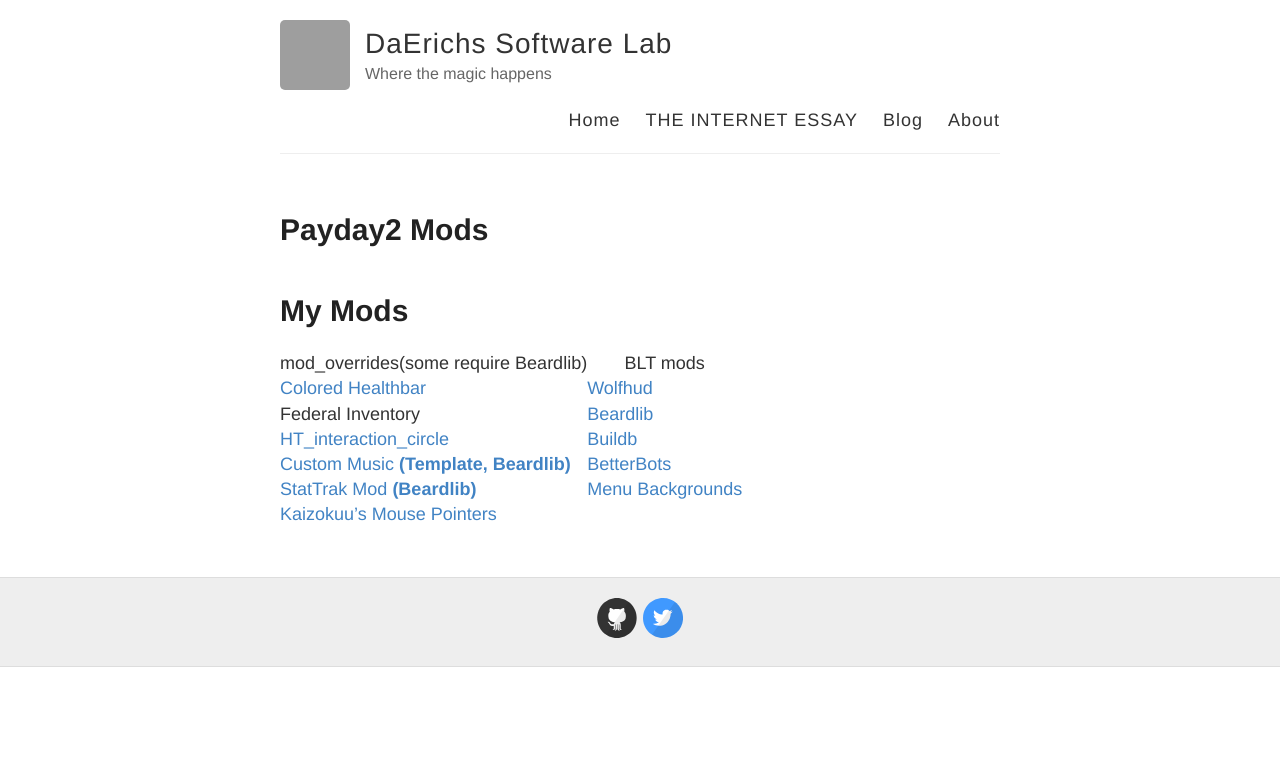
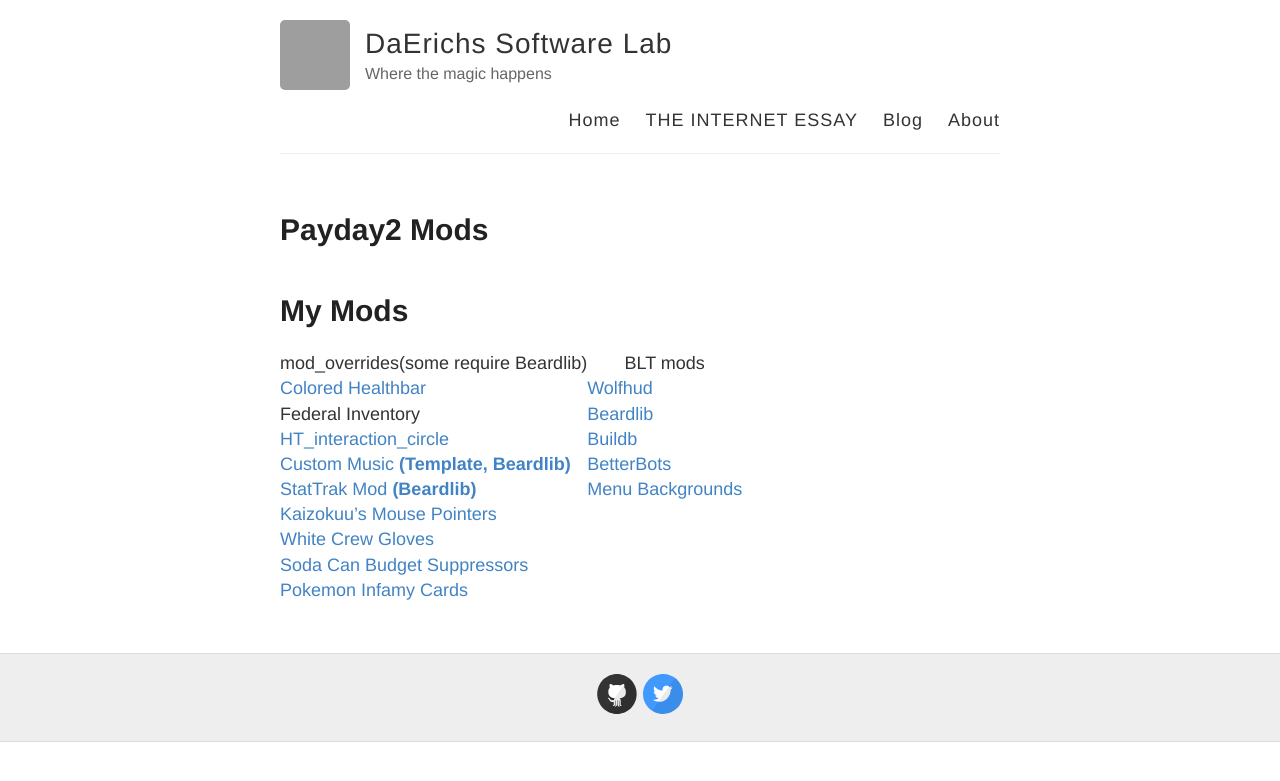
Before and after one commit to daerich/daerich.github.io.old, a Jekyll site: the page built from mods.md, in a window 1280 px wide. Shown: the top 781 px of the page. Built offline with Jekyll 4.4.1, drawn with Linux system fonts in a browser that asks for light colours; grey boxes are pictures that could not be loaded.

Commit message:
list update

```diff
--- a/mods.md
+++ b/mods.md
@@ -13,3 +13,6 @@
 [Custom Music __(Template, Beardlib)__ ](http://modwork.shop/18106)| [BetterBots](http://paydaymods.com/mods/108/BB)
 [StatTrak Mod __(Beardlib)__](http://modwork.shop/20004)| [Menu Backgrounds](http://modwork.shop/17160)
 [Kaizokuu's Mouse Pointers](http://modwork.shop/20897) |
+[White Crew Gloves](http://modwork.shop/20778) |
+[Soda Can Budget Suppressors](http://modwork.shop/19073) |
+[Pokemon Infamy Cards](http://modwork.shop/13267) |
```
